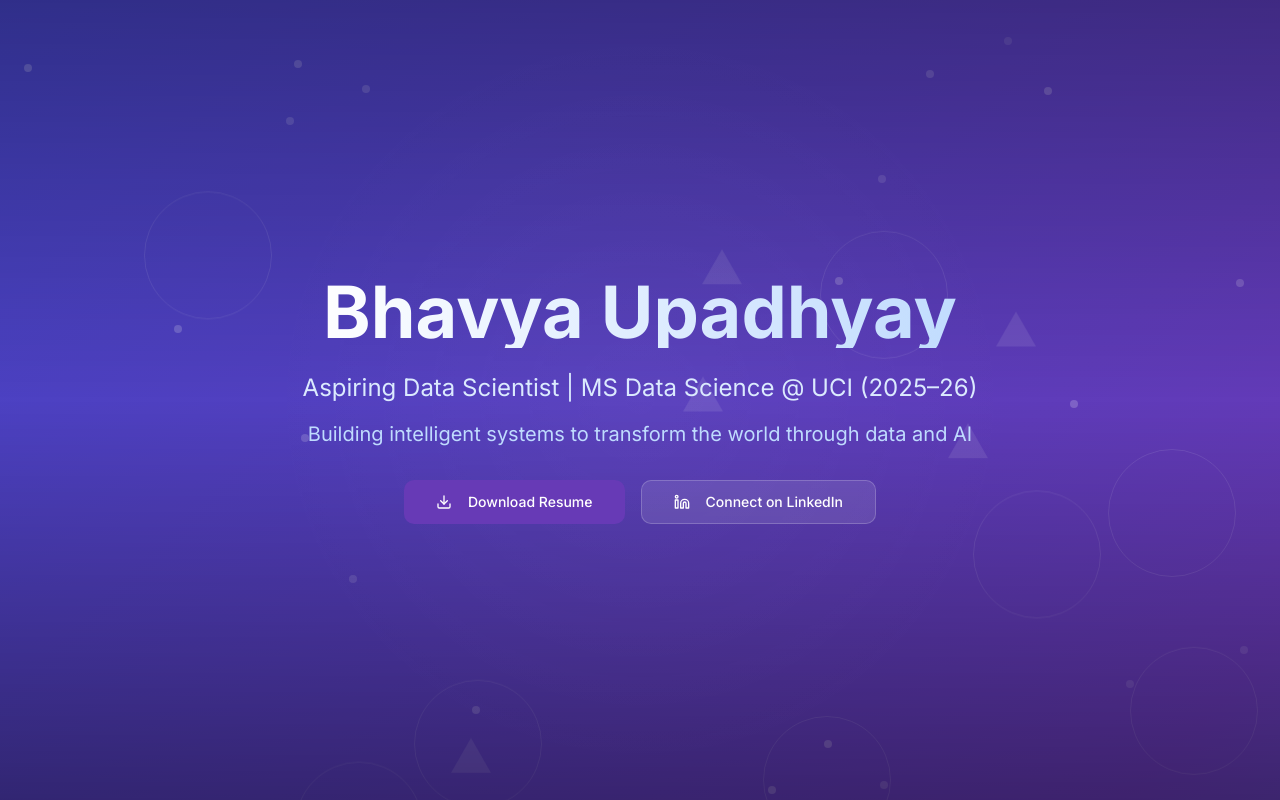
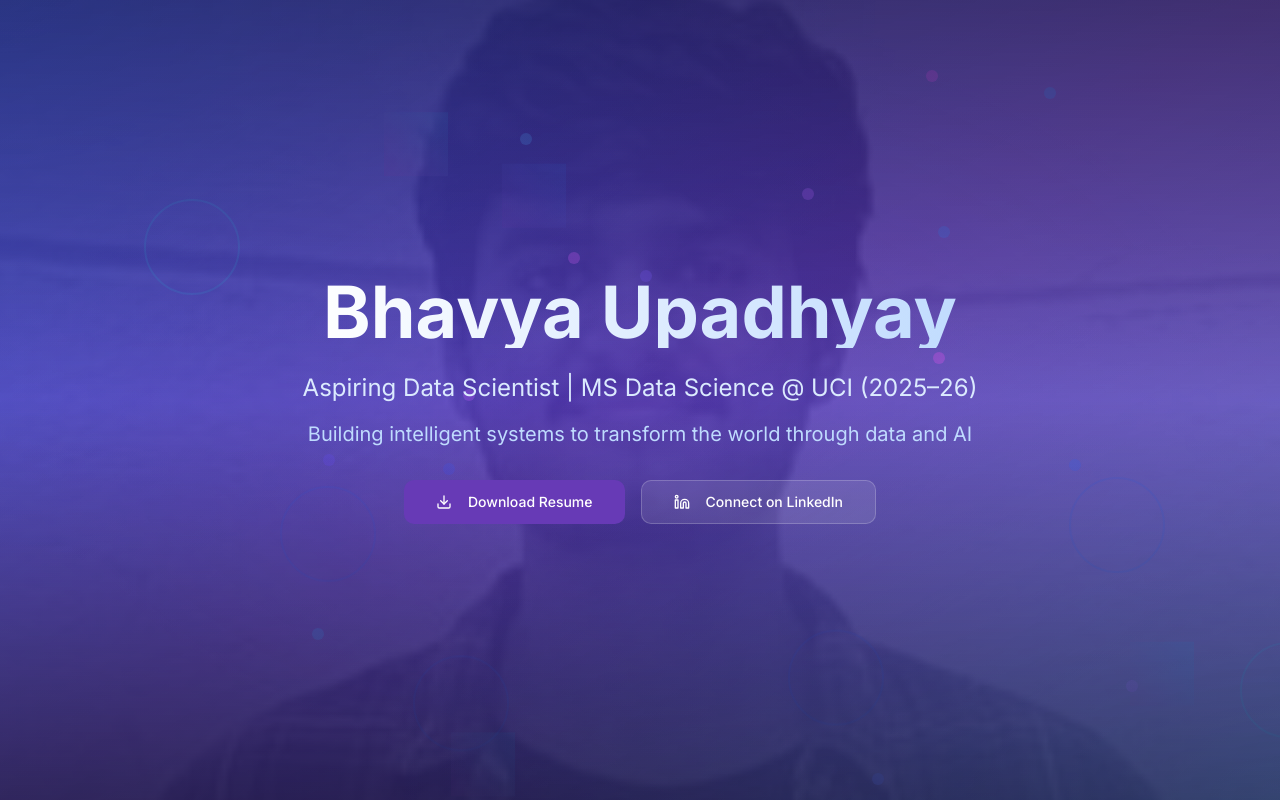
Before and after one commit to bhavayupadhyay/bhavya-portfolio-vibe-check, a React (Vite) app: page / in a window 1280 px wide. Shown: the top 800 px of the page. Built offline with nearby package versions, Linux system fonts and the light colour scheme.

Commit message:
Add user image and background hue
Add user image in black and white to the hero section and give the background a hue.

```diff
--- a/src/components/Portfolio.tsx
+++ b/src/components/Portfolio.tsx
@@ -113,39 +113,58 @@ const Portfolio = () => {
       {/* Hero Section */}
       <section className="relative min-h-screen flex items-center justify-center hero-gradient overflow-hidden">
         <div className="absolute inset-0">
-          {/* Animated background particles */}
+          {/* Your portrait image in black and white as background */}
+          <div
+            className="absolute inset-0 opacity-15 bg-cover bg-center bg-no-repeat"
+            style={{
+              backgroundImage: `url('/lovable-uploads/e4670d82-6e0a-4980-b0ed-2fbb3360d7a9.png')`,
+              filter: 'grayscale(100%) contrast(120%) brightness(0.8)',
+              transform: 'scale(1.2)',
+              backgroundPosition: '60% 30%'
+            }}
+          ></div>
+
+          {/* Colorful animated particles */}
           <div className="absolute inset-0 overflow-hidden">
-            {[...Array(20)].map((_, i) => (
+            {[...Array(15)].map((_, i) => (
               <div
                 key={i}
-                className="absolute w-2 h-2 bg-white/20 rounded-full animate-pulse"
+                className="absolute w-3 h-3 rounded-full animate-pulse"
                 style={{
                   left: `${Math.random() * 100}%`,
                   top: `${Math.random() * 100}%`,
+                  background: `hsl(${220 + Math.random() * 80}, 70%, 60%)`,
                   animationDelay: `${Math.random() * 3}s`,
-                  animationDuration: `${2 + Math.random() * 2}s`
+                  animationDuration: `${2 + Math.random() * 2}s`,
+                  opacity: 0.6
                 }}
               />
             ))}
-            {[...Array(8)].map((_, i) => (
+
+            {/* Floating colored circles */}
+            {[...Array(6)].map((_, i) => (
               <div
                 key={`large-${i}`}
-                className="absolute w-32 h-32 border border-white/10 rounded-full"
+                className="absolute w-24 h-24 rounded-full border-2 opacity-20"
                 style={{
                   left: `${Math.random() * 100}%`,
                   top: `${Math.random() * 100}%`,
+                  borderColor: `hsl(${194 + Math.random() * 40}, 76%, 56%)`,
                   animation: `float ${4 + Math.random() * 2}s ease-in-out infinite`,
                   animationDelay: `${Math.random() * 2}s`
                 }}
               />
             ))}
-            {[...Array(5)].map((_, i) => (
+
+            {/* Colorful geometric shapes */}
+            {[...Array(4)].map((_, i) => (
               <div
-                key={`triangle-${i}`}
-                className="absolute w-0 h-0 border-l-[20px] border-r-[20px] border-b-[35px] border-l-transparent border-r-transparent border-b-white/10"
+                key={`shape-${i}`}
+                className="absolute w-16 h-16 rotate-45 opacity-20"
                 style={{
                   left: `${Math.random() * 100}%`,
                   top: `${Math.random() * 100}%`,
+                  background: `linear-gradient(45deg, hsl(${262 + Math.random() * 30}, 52%, 47%), hsl(${194 + Math.random() * 30}, 76%, 56%))`,
                   animation: `float ${3 + Math.random() * 2}s ease-in-out infinite reverse`,
                   animationDelay: `${Math.random() * 3}s`
                 }}
@@ -153,11 +172,14 @@ const Portfolio = () => {
             ))}
           </div>
 
-          {/* Gradient overlay for better text readability */}
-          <div className="absolute inset-0 bg-gradient-to-b from-black/30 via-transparent to-black/40"></div>
+          {/* Color-tinted overlay for vibrancy */}
+          <div className="absolute inset-0 bg-gradient-to-br from-primary/20 via-secondary/10 to-accent/20"></div>
 
-          {/* Subtle noise texture */}
-          <div className="absolute inset-0 opacity-30 bg-[radial-gradient(circle_at_50%_50%,rgba(255,255,255,0.1),transparent_50%)]"></div>
+          {/* Gradient overlay for text readability */}
+          <div className="absolute inset-0 bg-gradient-to-b from-black/40 via-transparent to-black/50"></div>
+
+          {/* Animated mesh gradient overlay */}
+          <div className="absolute inset-0 opacity-40 bg-[radial-gradient(ellipse_at_top_left,hsl(var(--primary)/0.3),transparent_50%),radial-gradient(ellipse_at_bottom_right,hsl(var(--accent)/0.3),transparent_50%),radial-gradient(ellipse_at_center,hsl(var(--secondary)/0.2),transparent_70%)]"></div>
         </div>
         <div className="relative z-10 text-center text-white px-4 max-w-4xl mx-auto">
           <div className={`fade-in-up ${isVisible ? 'opacity-100' : 'opacity-0'}`}>
```
Also changed, not shown: public/lovable-uploads/e4670d82-6e0a-4980-b0ed-2fbb3360d7a9.png (added).
